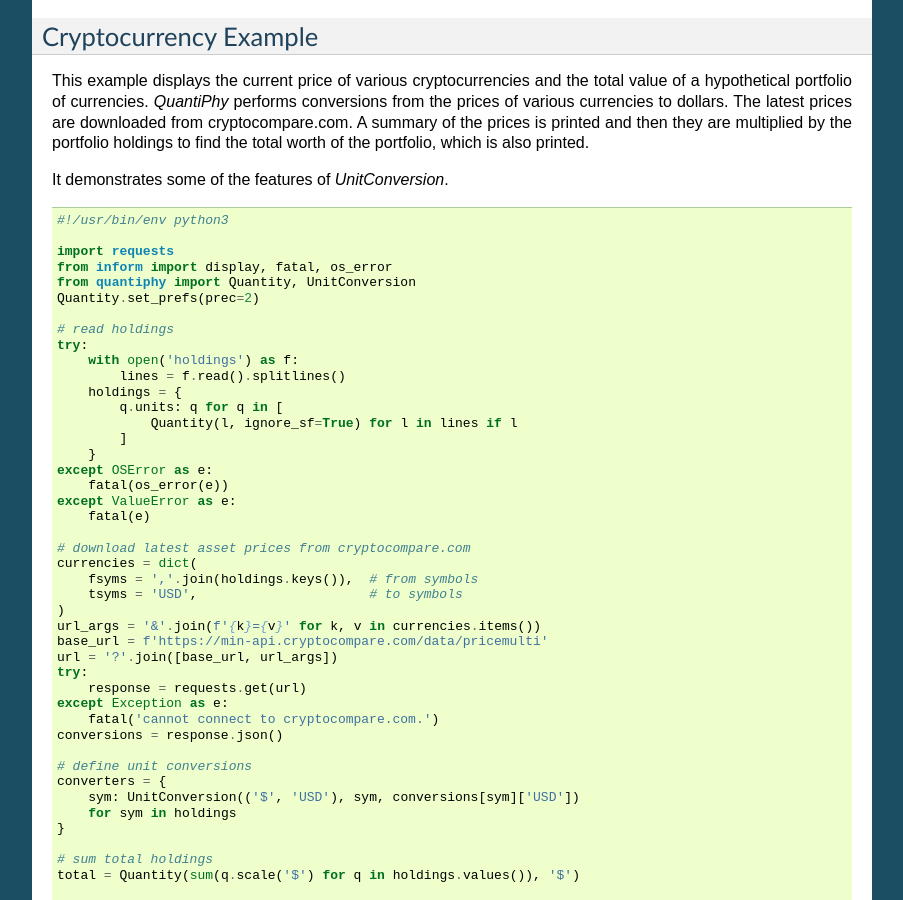
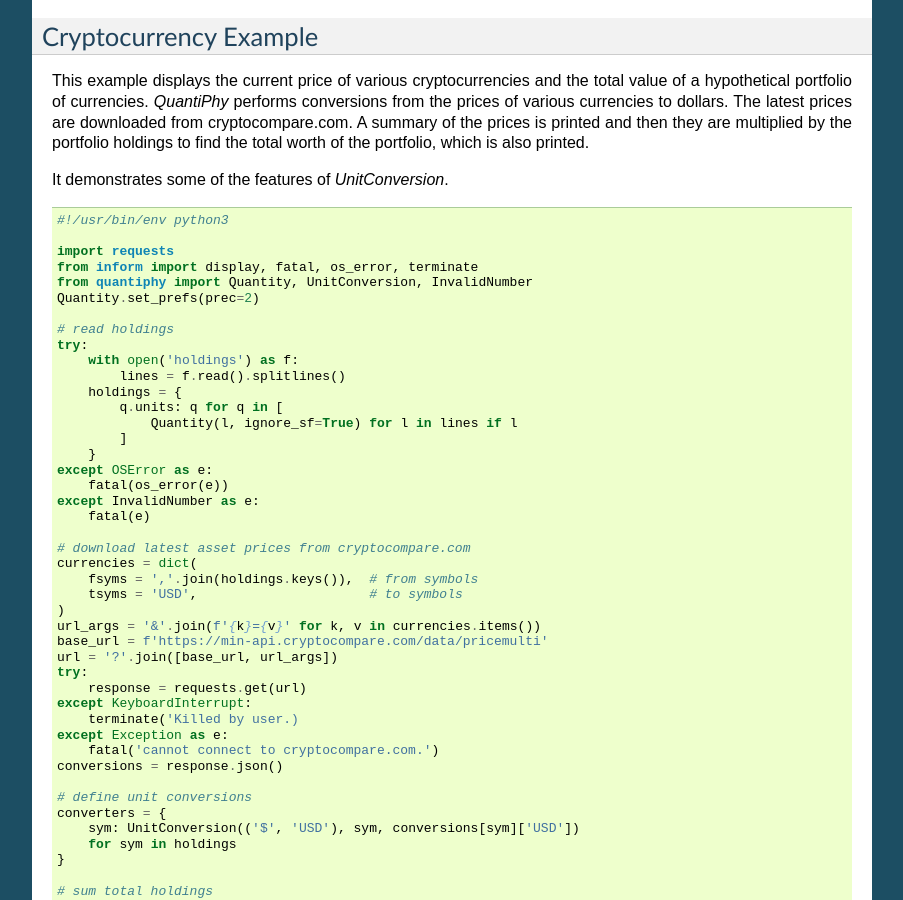
Before and after one commit to KenKundert/quantiphy, a Sphinx documentation site: the page built from doc/examples.rst, in a window 1280 px wide and 900 px high, scrolled down 11738 px. Shown: the whole window, without its empty margins (198-1101 px from the left). Built offline with Sphinx 7.4.7, drawn with Linux system fonts in a browser that asks for light colours.

Commit message:
Update the examples.

```diff
--- a/doc/examples.rst
+++ b/doc/examples.rst
@@ -774,8 +774,8 @@ It demonstrates some of the features of *UnitConversion*.
     #!/usr/bin/env python3
 
     import requests
-    from inform import display, fatal, os_error
-    from quantiphy import Quantity, UnitConversion
+    from inform import display, fatal, os_error, terminate
+    from quantiphy import Quantity, UnitConversion, InvalidNumber
     Quantity.set_prefs(prec=2)
 
     # read holdings
@@ -789,7 +789,7 @@ It demonstrates some of the features of *UnitConversion*.
         }
     except OSError as e:
         fatal(os_error(e))
-    except ValueError as e:
+    except InvalidNumber as e:
         fatal(e)
 
     # download latest asset prices from cryptocompare.com
@@ -802,6 +802,8 @@ It demonstrates some of the features of *UnitConversion*.
     url = '?'.join([base_url, url_args])
     try:
         response = requests.get(url)
+    except KeyboardInterrupt:
+        terminate('Killed by user.)
     except Exception as e:
         fatal('cannot connect to cryptocompare.com.')
     conversions = response.json()
--- a/doc/releases.rst
+++ b/doc/releases.rst
@@ -101,3 +101,4 @@ Releases
     - added backward compatibility for *form* argument of
       :meth:`quantiphy.Quantity.render()` if it is passed as unnamed argument.
     - made :meth:`quantiphy.Quantity.extract()` a bit more general.
+    - reformulated exceptions.
--- a/doc/user.rst
+++ b/doc/user.rst
@@ -1643,7 +1643,7 @@ a version that displays the name and description by default.
 
 .. code-block:: python
 
-    >>> from quantiphy import Quantity
+    >>> from quantiphy import Quantity, InvalidNumber
     >>> from inform import os_error, fatal, display
 
     >>> class VerboseQuantity(Quantity):
@@ -1657,7 +1657,7 @@ a version that displays the name and description by default.
     ...         globals().update(VerboseQuantity.extract(f.read()))
     ... except OSError as e:
     ...     fatal(os_error(e))
-    ... except ValueError as e:
+    ... except InvalidNumber as e:
     ...     fatal(e, culprit=filename)
 
     >>> display(Fref, Kdet, Kvco, N, Fout, sep='\n')
```
